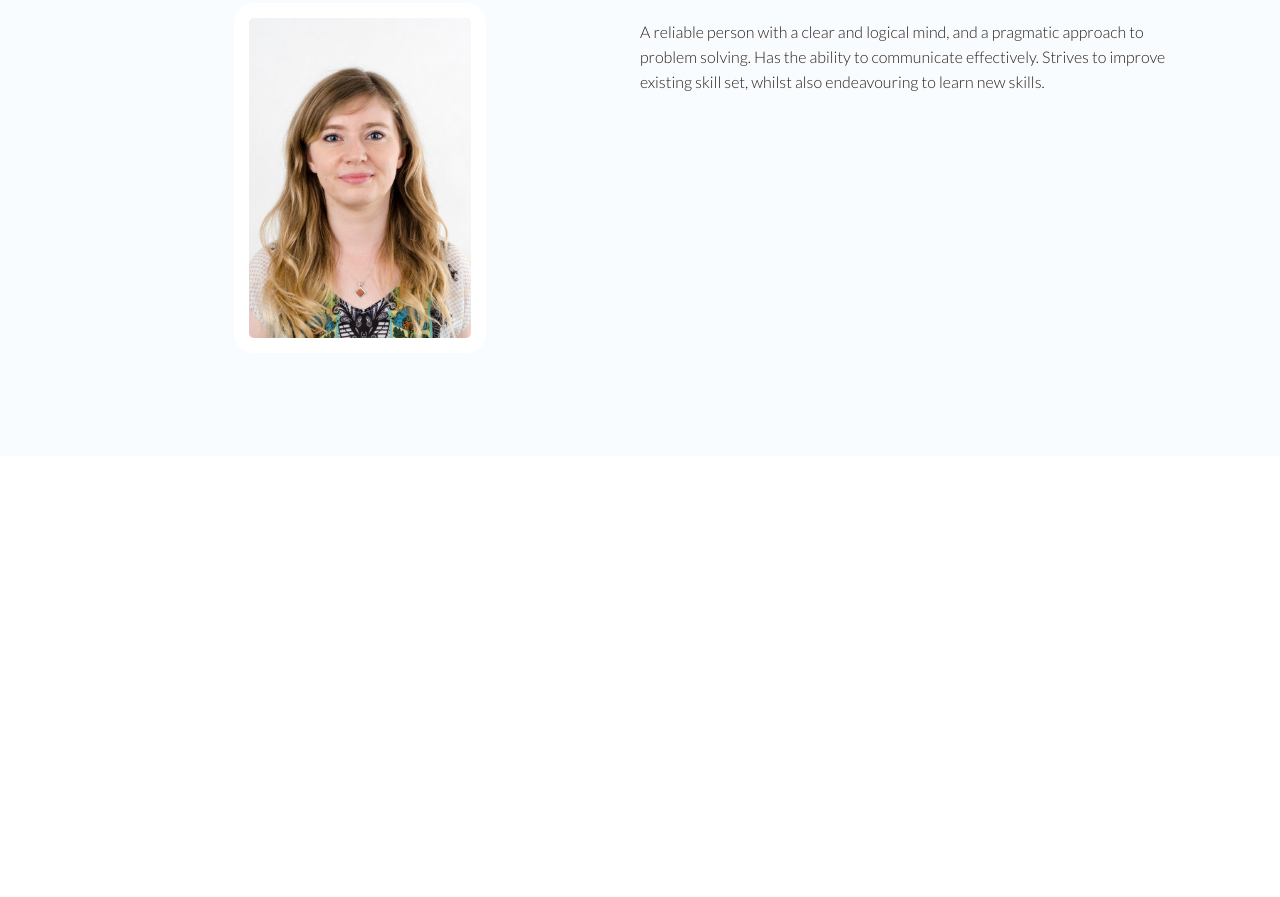
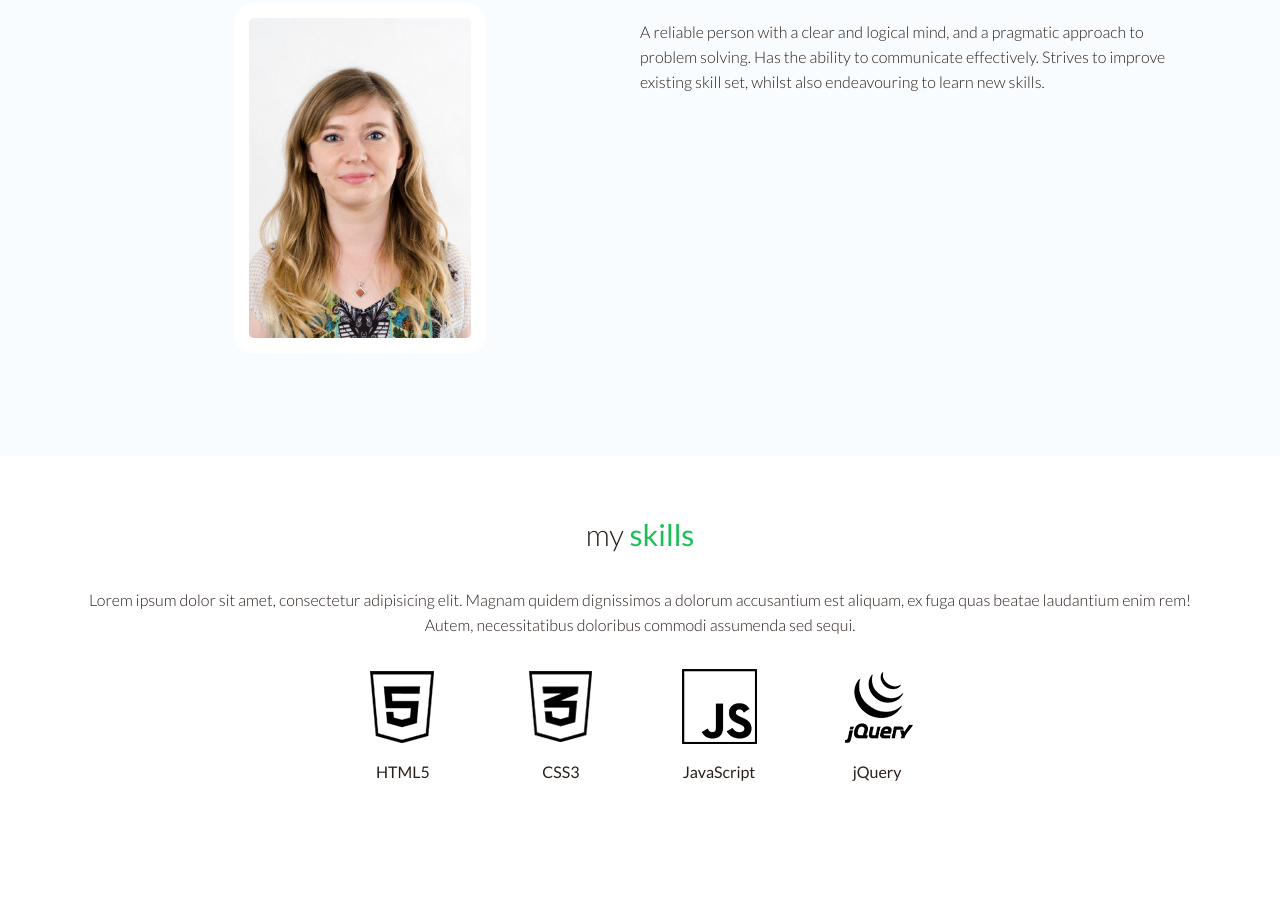
Before and after one commit to anna-kaludzinska/moje-portfolio, a plain HTML site: page index.html in a window 1280 px wide. Shown: the part 834-1731 px from the top of the page. Before the commit the page ends 1290 px from the top, so only its background shows below. Drawn offline with Linux system fonts and the light colour scheme.

Commit message:
My skills Section

```diff
--- a/css/style.css
+++ b/css/style.css
@@ -29,6 +29,11 @@ section > h2 {
 	font-weight: 300;
 	margin-top: 60px;
 	margin-bottom: 35px;
+}
+
+p {
+	font-weight: 300;
+	line-height: 25px;
 }
 
 /* Main menu styles */
@@ -88,7 +93,7 @@ section > h2 {
 	font-weight: 200;
 }
 
-/* Section about me styles */
+/* About me section styles */
 
 #about {
 	color: #291f1a;
@@ -109,14 +114,34 @@ section > h2 {
 	float: right;
 }
 
-#about > article > p {
-	font-weight: 300;
-	line-height: 25px;
-}
-
 #about > figure > img {
 	max-height: 350px;
 	max-width: 100%;
 	border: 15px #fff solid;
 	border-radius: 20px;
 }
+
+
+/* Skills section styles */
+
+#skills article {
+	text-align: center;
+}
+
+#skills div#skills_icons {
+	text-align: center;
+}
+
+#skills div#skills_icons figure {
+	display: inline-block;
+}
+
+#skills #skills_icons figure img {
+	margin-bottom: 15px;
+}
+
+#skills #skills_icons figure figcaption {
+	text-align: center;
+}
+
+/* Contact section styles */
--- a/index.html
+++ b/index.html
@@ -20,7 +20,7 @@
 <nav id="main_menu">
 <ul>
 	<li><a href="#about">about me</a></li>
-	<li><a href="">skills</a></li>
+	<li><a href="#skills">my skills</a></li>
 	<li><a href="">portfolio</a></li>
 	<li><a href="">contact me</a></li>
 </ul>
@@ -43,11 +43,32 @@
 
 <section id="about">
 	<h2>about <span>me</span></h2>
-	<figure class="about_image"><img src="img/Anna-Ka%C5%82udzi%C5%84ska.jpg" alt="Anna Kałudzińska"></figure>
+	<figure class="about_image"><img src="img/Anna-Ka%C5%82udzi%C5%84ska.jpg" alt="Image Anna Kałudzińska"></figure>
 	<article class="about_content"><p>A reliable person with a clear and logical mind, and a pragmatic approach to problem solving. Has the ability to communicate effectively. Strives to improve existing skill set, whilst also endeavouring to learn new skills.</p></article>
 </section>
 
 <!-- About me Section Stop -->
 
+<!-- My skills Section Start -->
+
+<section id="skills">
+	<h2>my <span>skills</span></h2>
+	<article><p>Lorem ipsum dolor sit amet, consectetur adipisicing elit. Magnam quidem dignissimos a dolorum accusantium est aliquam, ex fuga quas beatae laudantium enim rem! Autem, necessitatibus doloribus commodi assumenda sed sequi.</p></article>
+	<div id="skills_icons">
+		<figure><img src="icons/html5.png" alt="Icon html5"><figcaption>HTML5</figcaption></figure>
+		<figure><img src="icons/css3.png" alt="Icon css3"><figcaption>CSS3</figcaption></figure>
+		<figure><img src="icons/js.png" alt="Icon javascript"><figcaption>JavaScript</figcaption></figure>
+		<figure><img src="icons/jquery.png" alt="Icon jquery"><figcaption>jQuery</figcaption></figure>
+	</div>
+</section>
+
+<!-- My skills Section Stop -->
+
+<!-- Portfolio Section Start -->
+
+
+
+<!-- Portfolio Section Stop -->
+
 </body>
 </html>
```
Also changed, not shown: icons/css3.png (added), icons/html5.png (added), icons/jquery.png (added), icons/js.png (added).
